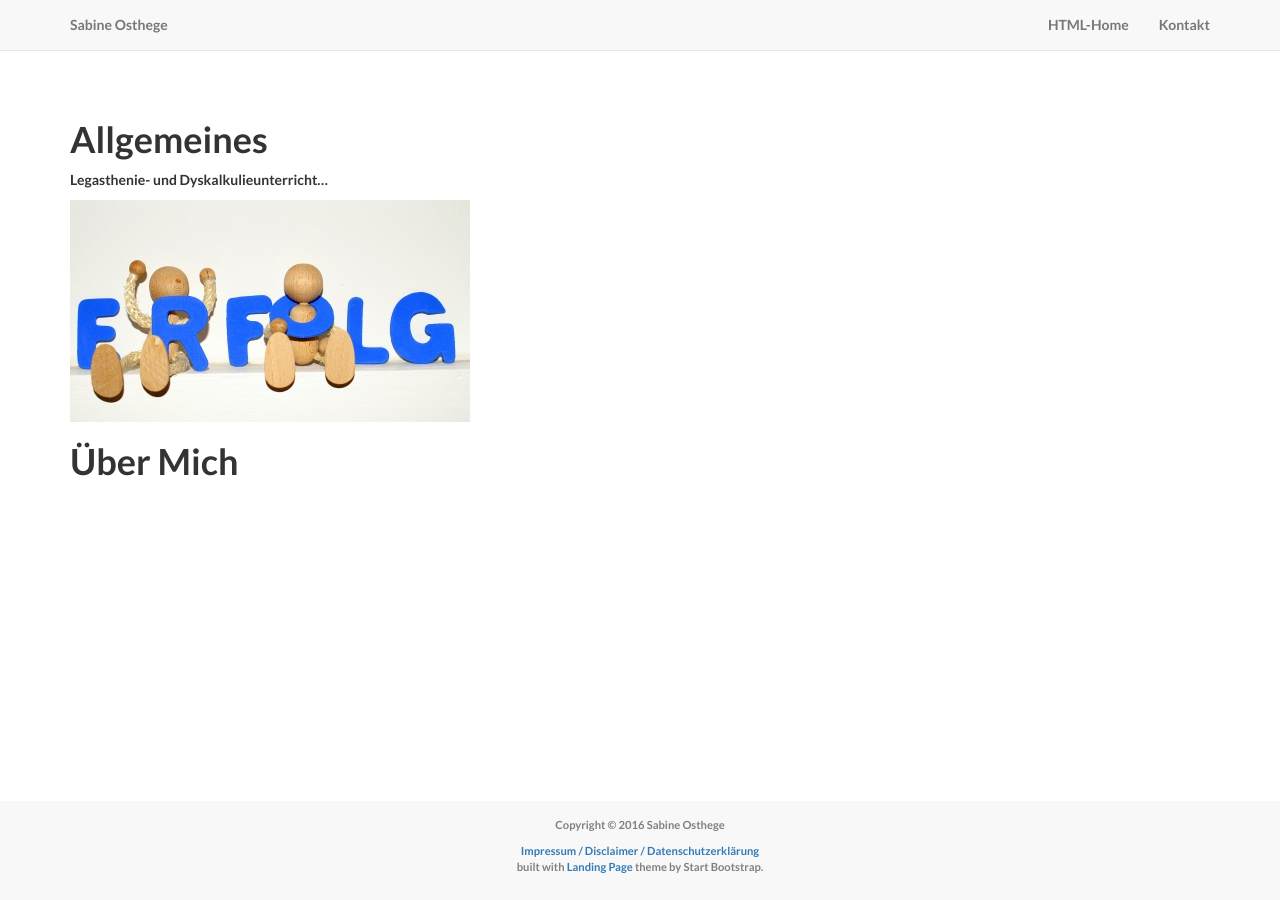
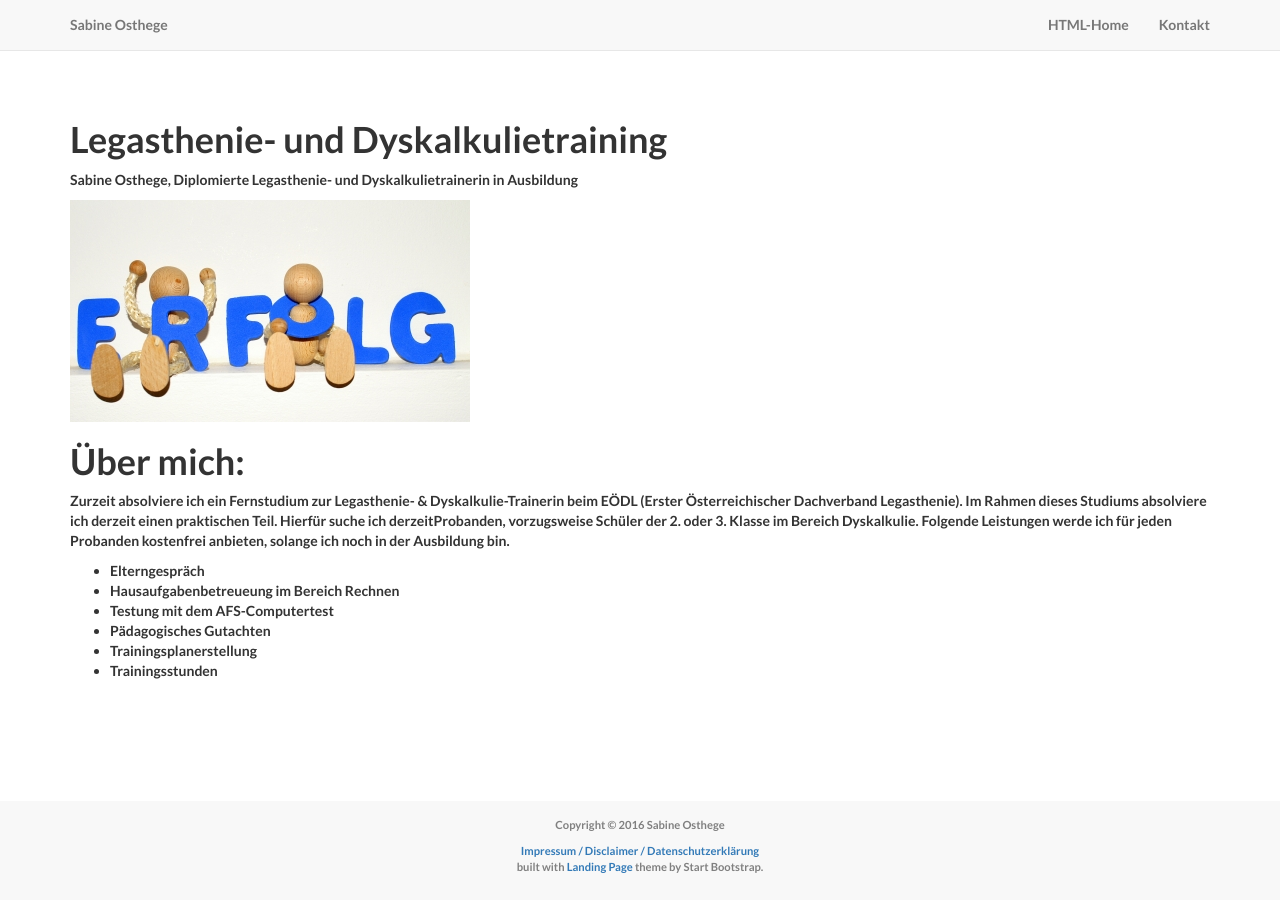
Before and after one commit to sabineosthege/sabineosthege.github.io, a Jekyll site: the page built from index.md, in a window 1280 px wide. Built offline with Jekyll 4.4.1, drawn with Linux system fonts in a browser that asks for light colours; nearby versions of some CDN libraries.

Commit message:
Update index.md

```diff
--- a/index.md
+++ b/index.md
@@ -3,11 +3,20 @@ layout: default
 title: Sabine Osthege
 ---
 
-# Allgemeines
+# Legasthenie- und Dyskalkulietraining
 
-Legasthenie- und Dyskalkulieunterricht...
+Sabine Osthege, Diplomierte Legasthenie- und Dyskalkulietrainerin in Ausbildung
 
 <img src="img/banner-bg.jpg" class="img-responsive" alt="alternativtext">
 
 
-# Über Mich
+# Über mich:
+Zurzeit absolviere ich ein Fernstudium zur Legasthenie- & Dyskalkulie-Trainerin beim EÖDL (Erster Österreichischer Dachverband Legasthenie). Im Rahmen dieses Studiums absolviere ich derzeit einen praktischen Teil.
+Hierfür suche ich derzeitProbanden, vorzugsweise Schüler der 2. oder 3. Klasse im Bereich Dyskalkulie.
+Folgende Leistungen werde ich für jeden Probanden kostenfrei anbieten, solange ich noch in der Ausbildung bin.
+- Elterngespräch
+- Hausaufgabenbetreueung im Bereich Rechnen
+- Testung mit dem AFS-Computertest
+- Pädagogisches Gutachten
+- Trainingsplanerstellung
+- Trainingsstunden
```
